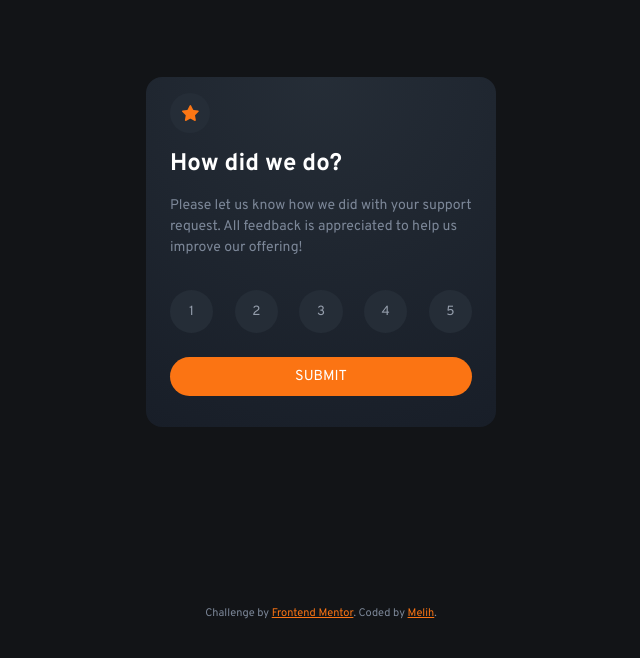
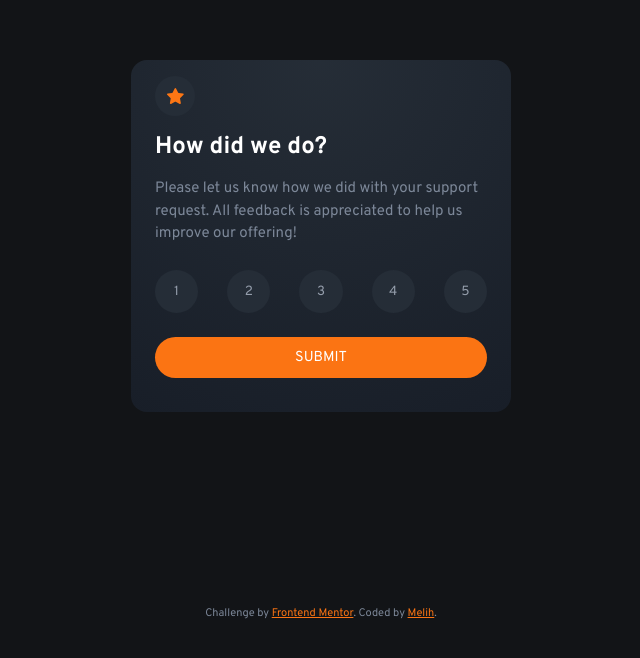
Before and after one commit to MLH3/FM-Interactive-Rating-Component, a plain HTML site: page index.html in a window 1280 px wide. Shown: the part 164-822 px from the top of the page, without its empty margins (319-959 px from the left). After the commit the page ends 800 px from the top, so only its background shows below. Drawn offline with Linux system fonts and the light colour scheme.

Commit message:
Edited Padding & footer links

```diff
--- a/index.html
+++ b/index.html
@@ -62,7 +62,8 @@
         Challenge by
         <a href="https://www.frontendmentor.io?ref=challenge" target="_blank"
           >Frontend Mentor</a
-        >. Coded by <a href="#">Melih</a>.
+        >. Coded by
+        <a href="https://www.frontendmentor.io/profile/MLH3">Melih</a>.
       </div>
     </footer>
     <script src="index.js"></script>
--- a/style.css
+++ b/style.css
@@ -18,14 +18,11 @@ body {
   flex-direction: column;
   justify-content: center;
   align-items: center;
-  padding: 1rem;
   font-family: var(--font);
-  /* box-sizing: border-box; */
-  overflow: hidden;
 }
 
 p {
-  font-size: 14px;
+  font-size: 15px;
   line-height: 1.5;
 }
 
@@ -34,8 +31,8 @@ p {
   padding: 1rem 1.5rem;
   box-sizing: border-box;
   border-radius: 1rem;
-  max-width: 350px;
-  max-height: 350px;
+  width: 380px;
+  min-height: 352px;
 }
 
 .circle {
@@ -72,7 +69,7 @@ p {
   display: flex;
   align-items: center;
   justify-content: space-between;
-  margin: 2rem 0 1.5rem;
+  margin: 1.5rem 0;
 }
 
 button {
@@ -106,7 +103,7 @@ button {
   width: 100%;
   display: block;
   text-align: center;
-  padding: 1rem;
+  padding: 0.7rem;
   box-sizing: border-box;
   border-radius: 2rem;
   margin: 1rem 0;
@@ -116,6 +113,7 @@ button {
 }
 
 .rating_section a:hover,
+.rating_section a:focus,
 .rating_section a:active {
   background-color: var(--white);
   color: var(--orange);
@@ -173,11 +171,10 @@ footer {
   left: 0;
   right: 0;
   padding: 1rem;
-  z-index: -10;
 }
 
-@media screen and (min-width: 900px) {
-  .rating_section a {
-    padding: 0.6rem 1rem;
+@media screen and (max-width: 600px) {
+  .container {
+    width: 320px;
   }
 }
```
